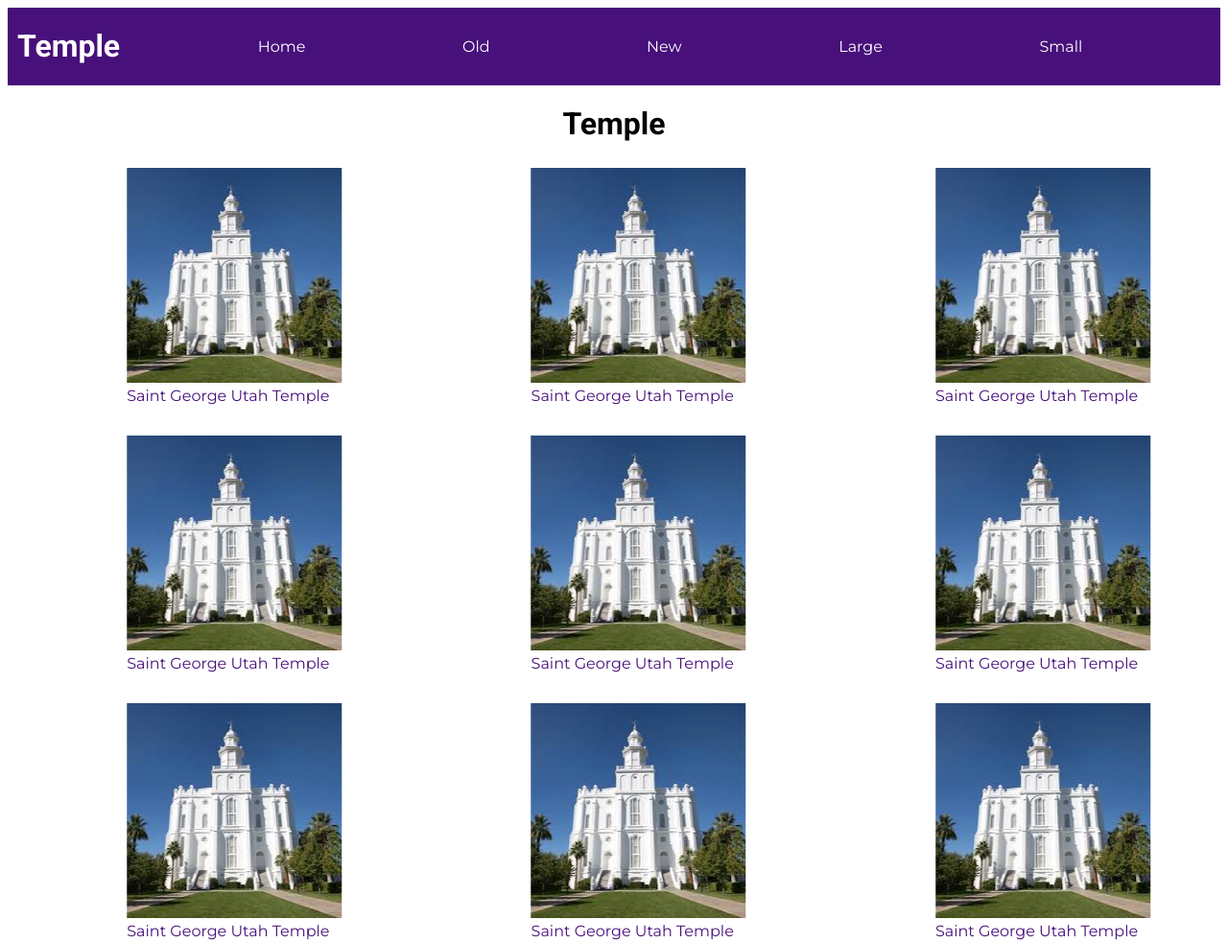
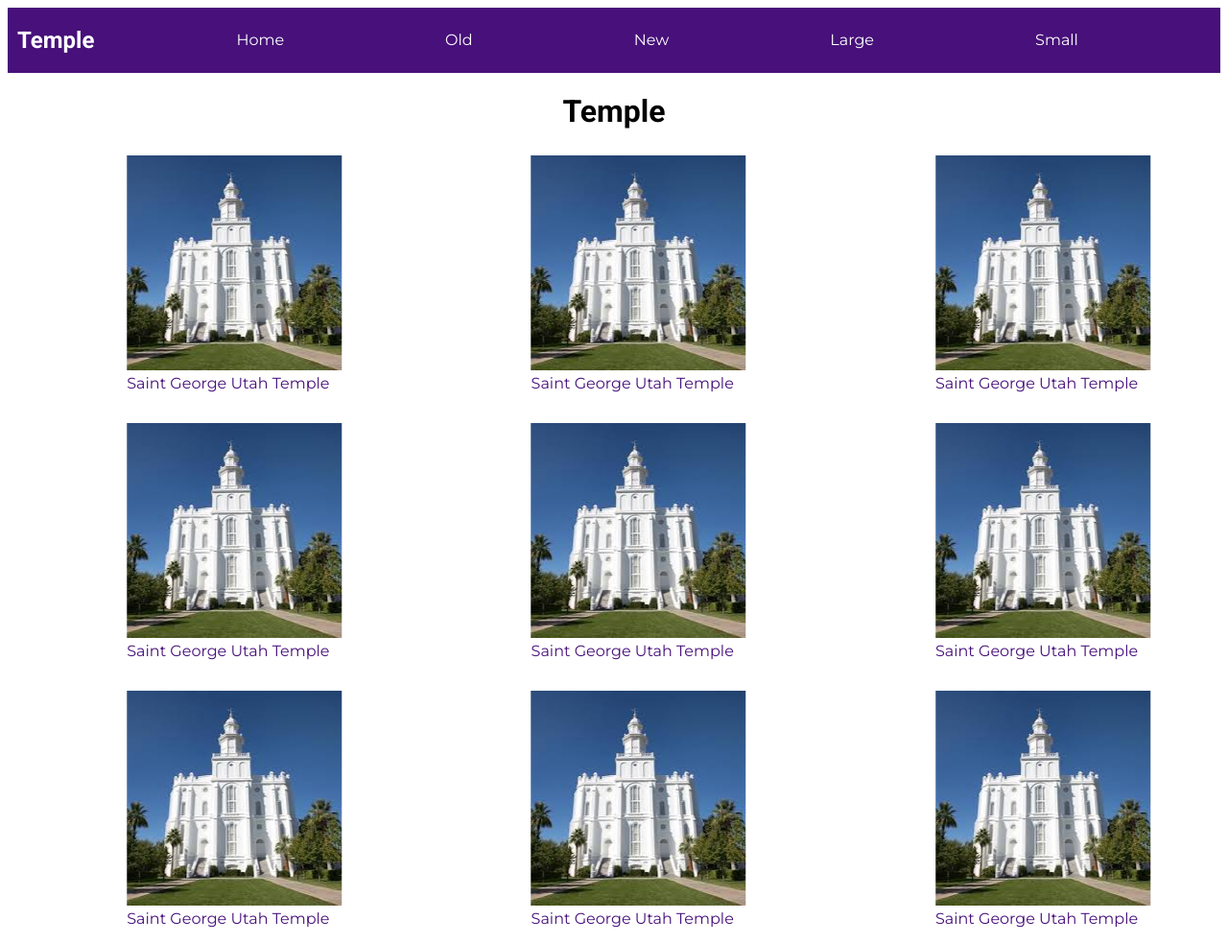
Before and after one commit to TheSergei/wdd131, a plain HTML site: page temples.html in a window 1280 px wide. Shown: the top 983 px of the page at 96% size. Drawn offline with Linux system fonts and the light colour scheme.

Commit message:
validator tool again smh

```diff
--- a/temples.html
+++ b/temples.html
@@ -15,7 +15,7 @@
 </head>
 <body>
     <header>
-        <h1>Temple</h1>
+        <h2>Temple</h2>
         <div class="burger-menu">
             <span></span>
             <span></span>
```
